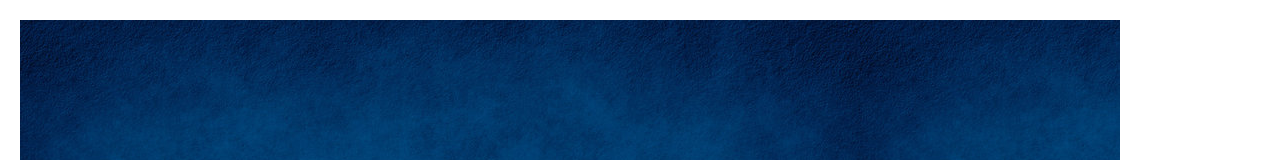
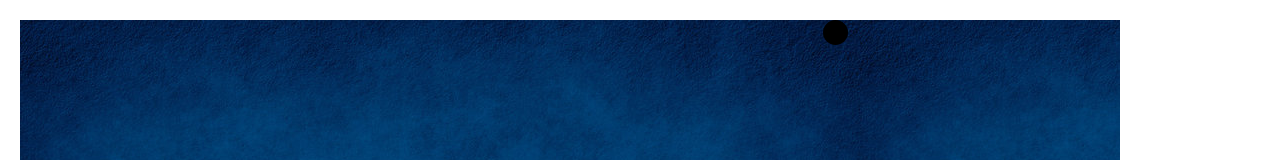
Before and after one commit to mherhunanyan/ball-bouncer-react, a React (Create React App) app: page / in a window 1280 px wide. Shown: the top 160 px of the page. Built offline with nearby package versions, Linux system fonts and the light colour scheme.

Commit message:
ball bouncer

```diff
--- a/public/index.html
+++ b/public/index.html
@@ -11,7 +11,6 @@
         <title>React App</title>
     </head>
     <body>
-        <noscript>You need to enable JavaScript to run this app.</noscript>
         <div id="root"></div>
     </body>
 </html>
--- a/src/Constants.js
+++ b/src/Constants.js
@@ -1,3 +1,5 @@
-export const { card } = {
-    card: { width: 1100, height: 700 },
+export const { card, ball, colors } = {
+    card: { width: 1100, height: 700, marginLeft: 20 },
+    ball: { width: 25, height: 25, marginTop: 20 },
+    colors: ['black', 'blue', 'red'],
 };
--- /dev/null
+++ b/src/components/ball/Ball.css
@@ -0,0 +1,4 @@
+.ball {
+    position: absolute;
+    border-radius: 50%;
+}
--- /dev/null
+++ b/src/components/ball/Ball.jsx
@@ -0,0 +1,17 @@
+import './Ball.css';
+import { ball } from 'Constants';
+
+export const Ball = (props) => {
+    const { left, color } = props;
+    return (
+        <span
+            className="ball"
+            style={{
+                width: ball.width,
+                height: ball.height,
+                left: left,
+                backgroundColor: color,
+            }}
+        ></span>
+    );
+};
--- a/src/components/card/Card.jsx
+++ b/src/components/card/Card.jsx
@@ -1,11 +1,47 @@
-import { card } from '../../Constants';
+import { useContext, useEffect } from 'react';
+import { ball, card, colors } from '../../Constants';
 import './Card.css';
+import { GameContext } from 'context/GameContext';
+import { Timer } from 'helper/Timer';
+import { getRandomNum } from 'helper/getRandomNum';
+import { getRandomColor } from 'helper/getRandomColor';
+import { Ball } from 'components/ball/Ball';
 
 export const Card = () => {
+    const { balls, setBalls } = useContext(GameContext);
+
+    useEffect(() => {
+        const timer = new Timer();
+        timer.run(5000);
+        timer.on(() => {
+            const getRandomBallPlace = () => {
+                return getRandomNum(
+                    card.marginLeft,
+                    card.marginLeft + card.width,
+                );
+            };
+            setBalls((prevBalls) => [
+                ...prevBalls,
+                {
+                    left: getRandomBallPlace(),
+                    color: getRandomColor(colors),
+                    top: ball.marginTop,
+                    id: `${Math.random() * 7}`,
+                },
+            ]);
+        });
+
+        return () => timer.unSubscribe();
+    }, [setBalls]);
+
     return (
         <div
             className="card"
             style={{ height: card.height, width: card.width }}
-        ></div>
+        >
+            {balls.map((ball) => (
+                <Ball left={ball.left} color={ball.color} key={ball.id} />
+            ))}
+        </div>
     );
 };
--- a/src/context/GameContext.js
+++ b/src/context/GameContext.js
@@ -1,6 +1,6 @@
 import { createContext, useState } from 'react';
 
-const GameContext = createContext();
+export const GameContext = createContext();
 
 export const GameProvider = (props) => {
     const { children } = props;
--- a/src/helper/Timer.js
+++ b/src/helper/Timer.js
@@ -1,22 +1,27 @@
-class Timer {
+export class Timer {
     run(miliSecond) {
         this.miliSecond = miliSecond;
     }
-    stop(miliSecond) {
-        if (this.timerId) {
+
+    stop(stopTime) {
+        if (this.timerId !== undefined) {
             setTimeout(() => {
                 clearInterval(this.timerId);
-            }, miliSecond);
+            }, stopTime);
         }
     }
+
     on(cb) {
+        this.unSubscribe();
+        this.subscribe(cb);
+    }
+
+    unSubscribe() {
+        if (this.timerId !== undefined) {
+            clearInterval(this.timerId);
+        }
+    }
+    subscribe(cb) {
         this.timerId = setInterval(cb, this.miliSecond);
     }
 }
-
-const timer = new Timer();
-timer.run(1000);
-timer.on(() => {
-    console.log(2);
-});
-timer.stop(5000);
--- /dev/null
+++ b/src/helper/getRandomColor.js
@@ -0,0 +1,3 @@
+export const getRandomColor = (colors) => {
+    return colors[Math.floor(Math.random() * colors.length)];
+};
--- /dev/null
+++ b/src/helper/getRandomNum.js
@@ -0,0 +1,3 @@
+export const getRandomNum = (max, min) => {
+    return Math.random() * (max - min) + min;
+};
```
Also changed, not shown: jsconfig.json (added, +9 -0 lines).
